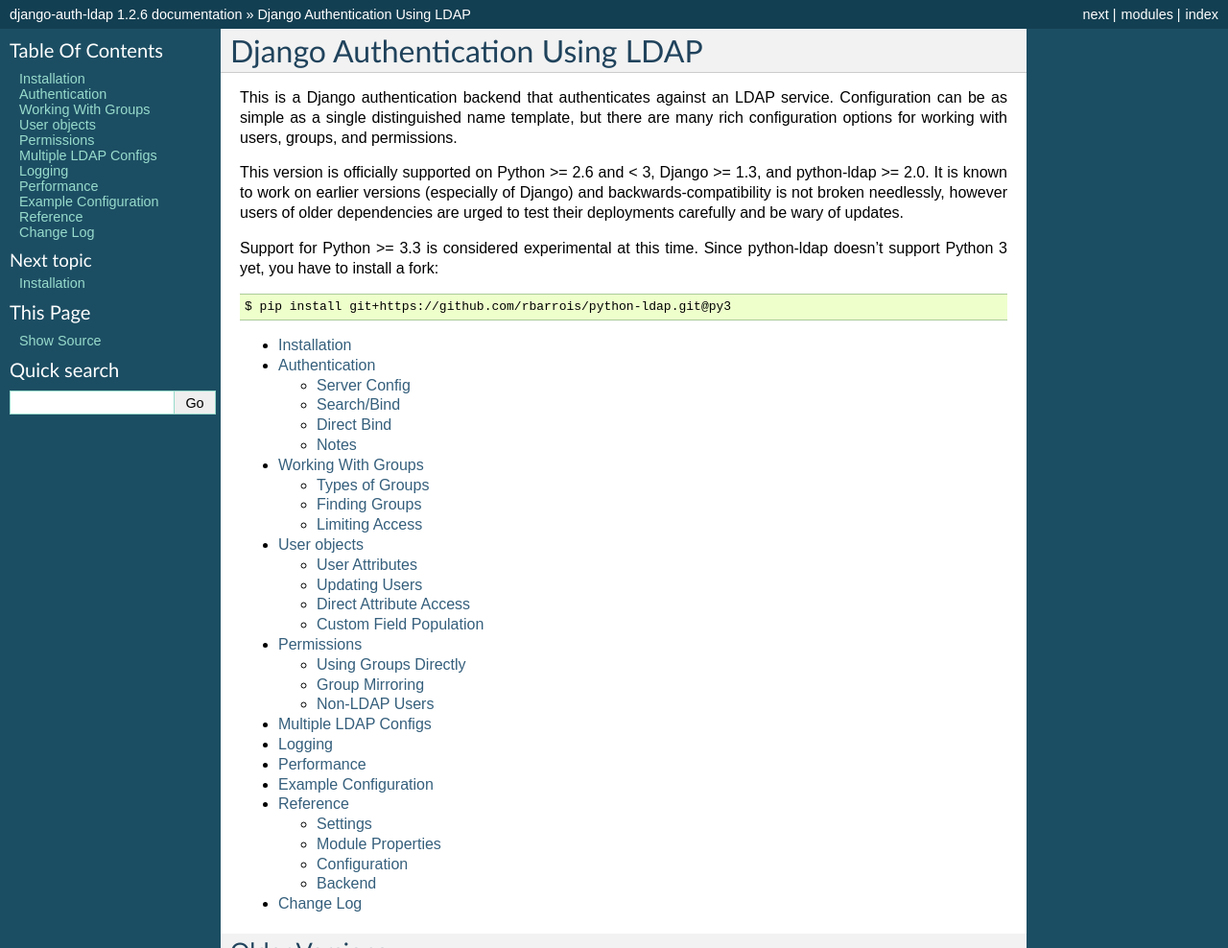
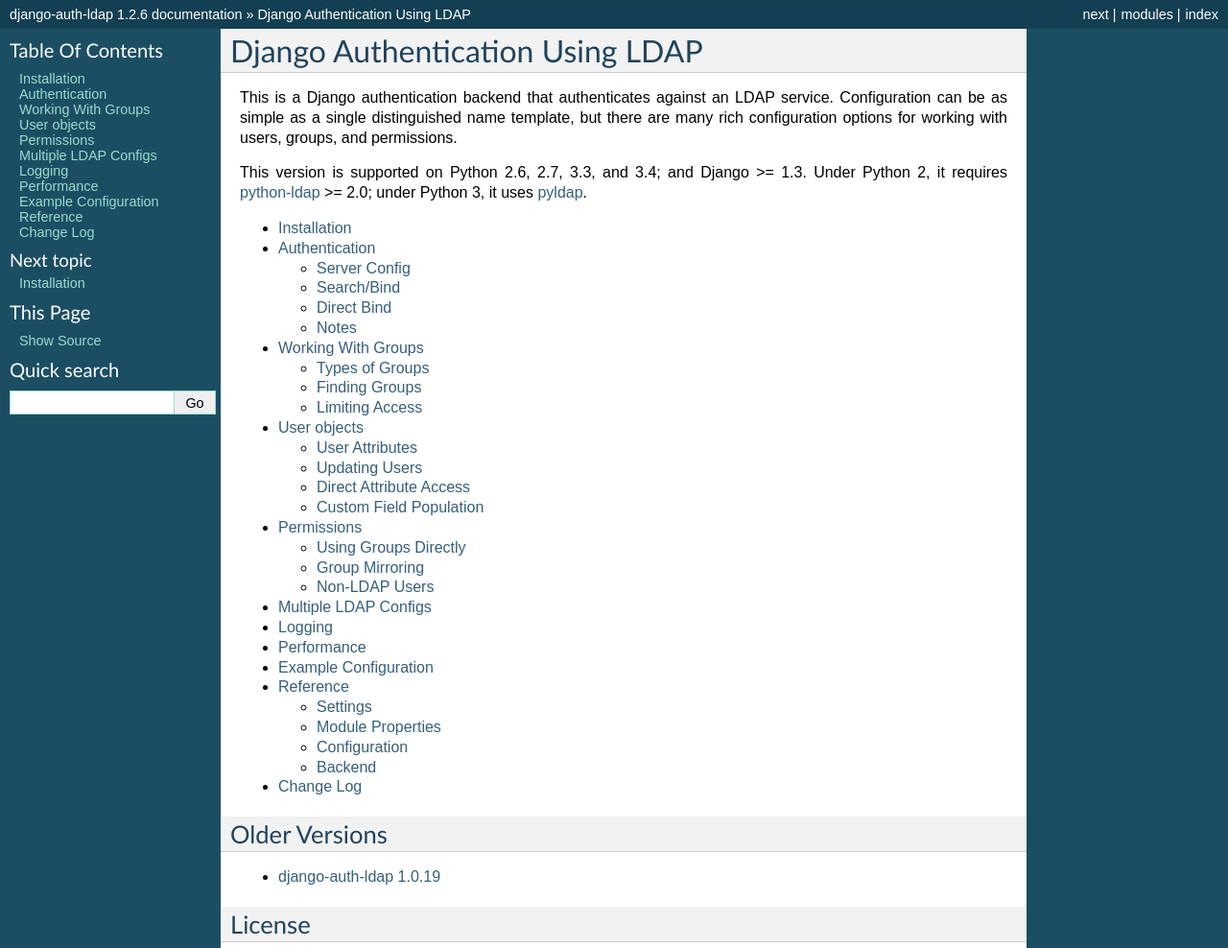
Before and after one commit to django-auth-ldap/django-auth-ldap, a Sphinx documentation site: the page built from docs/source/index.rst, in a window 1280 px wide, cut to the strip 0-988 px from the top of the page. Shown: the whole strip at 96% size. Built offline with Sphinx 7.4.7, drawn with Linux system fonts in a browser that asks for light colours.

Commit message:
Support Python 3 with pyldap.

```diff
--- a/docs/source/index.rst
+++ b/docs/source/index.rst
@@ -7,16 +7,10 @@
 but there are many rich configuration options for working with users, groups,
 and permissions.
 
-This version is officially supported on Python >= 2.6 and < 3, Django >= 1.3,
-and python-ldap >= 2.0. It is known to work on earlier versions (especially of
-Django) and backwards-compatibility is not broken needlessly, however users of
-older dependencies are urged to test their deployments carefully and be wary of
-updates.
-
-Support for Python >= 3.3 is considered experimental at this time. Since
-python-ldap doesn't support Python 3 yet, you have to install a fork::
-
-    $ pip install git+https://github.com/rbarrois/python-ldap.git@py3
+This version is supported on Python 2.6, 2.7, 3.3, and 3.4; and Django >= 1.3.
+Under Python 2, it requires `python-ldap
+<https://pypi.python.org/pypi/python-ldap>`_ >= 2.0; under Python 3, it uses
+`pyldap <https://pypi.python.org/pypi/pyldap>`_.
 
 .. toctree::
     :maxdepth: 2
```
Also changed, not shown: setup.py (+8 -2 lines), 2 other files.
